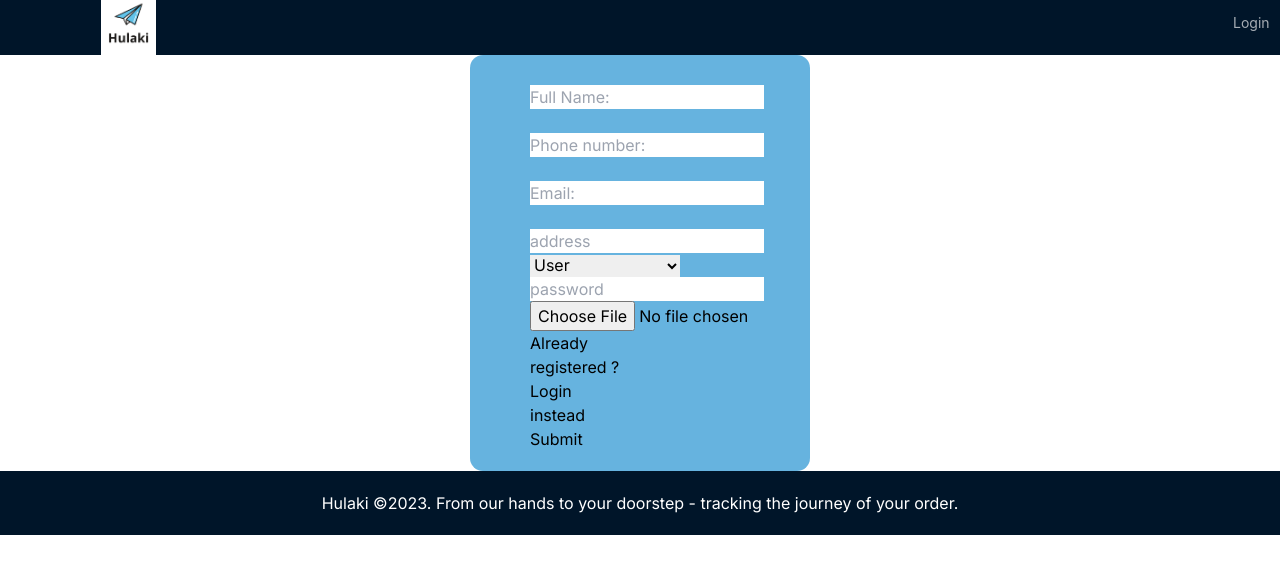
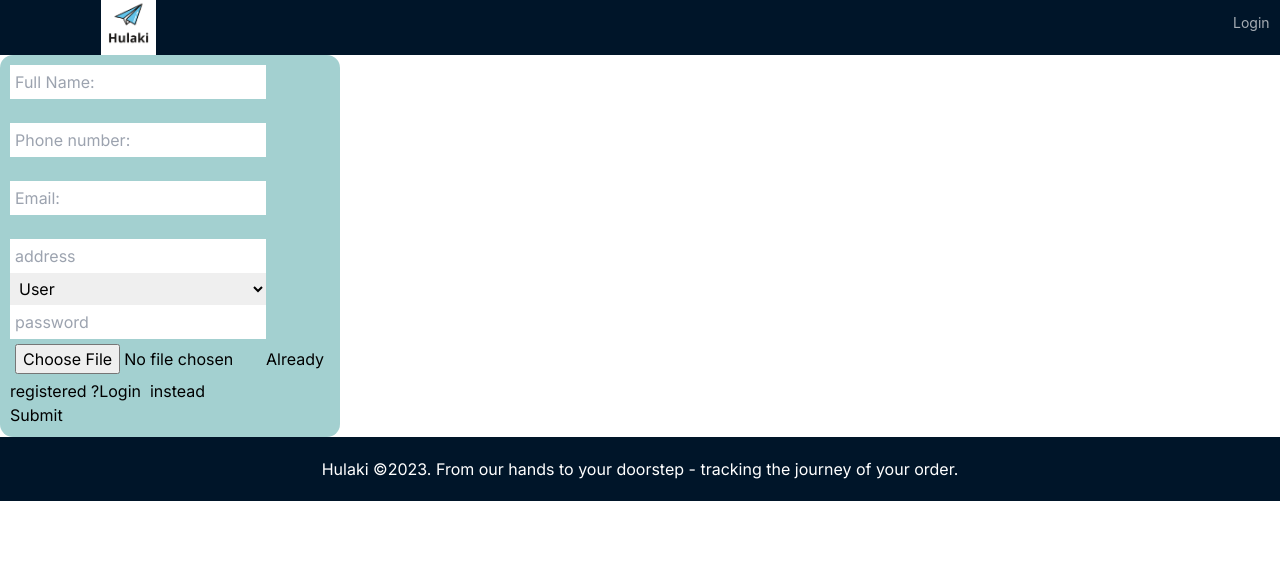
Before and after one commit to kaylinkhanal/hulaki, a Next.js app in the folder client/: page /register in a window 1280 px wide. Shown: the top 574 px of the page. Built offline with nearby package versions, Linux system fonts and the light colour scheme.

Commit message:
conflict solved

```diff
--- a/client/src/styles/register.module.css
+++ b/client/src/styles/register.module.css
@@ -1,27 +1,24 @@
-.authForm {
-    background-color: rgb(102, 179, 223);
+.authForm{
+    background-color: rgb(163, 208, 208);
     padding: 10px;
     width: 340px;
     border-radius: 13px;
     display: flex;
     flex-direction: column;
-    margin: 0 auto;
-    padding-top: 20px
-}
-.input{
-    width: 45%;
-    padding-top: 10px;
-    padding-left: 50px;
+    align-items: center;
+    justify-content: center;
+  }
+  .authForm input,select{
     color: black;
-    border-color: black;
-    margin-bottom: 10px;
-
-}
-.option{
-    width: 100%;
-}
-.h1{
-    font-size: 27px;
-    font-weight: bold;
-    text-align: center;
-}
+    padding: 5px;
+    width: 80%;
+    cursor: pointer;
+  }
+  .errors{
+    color: red;
+    font-size: 0.8rem;
+  }
+  .formFooter{
+    display: flex;
+    font-size: 0.8rem;
+  }
```
